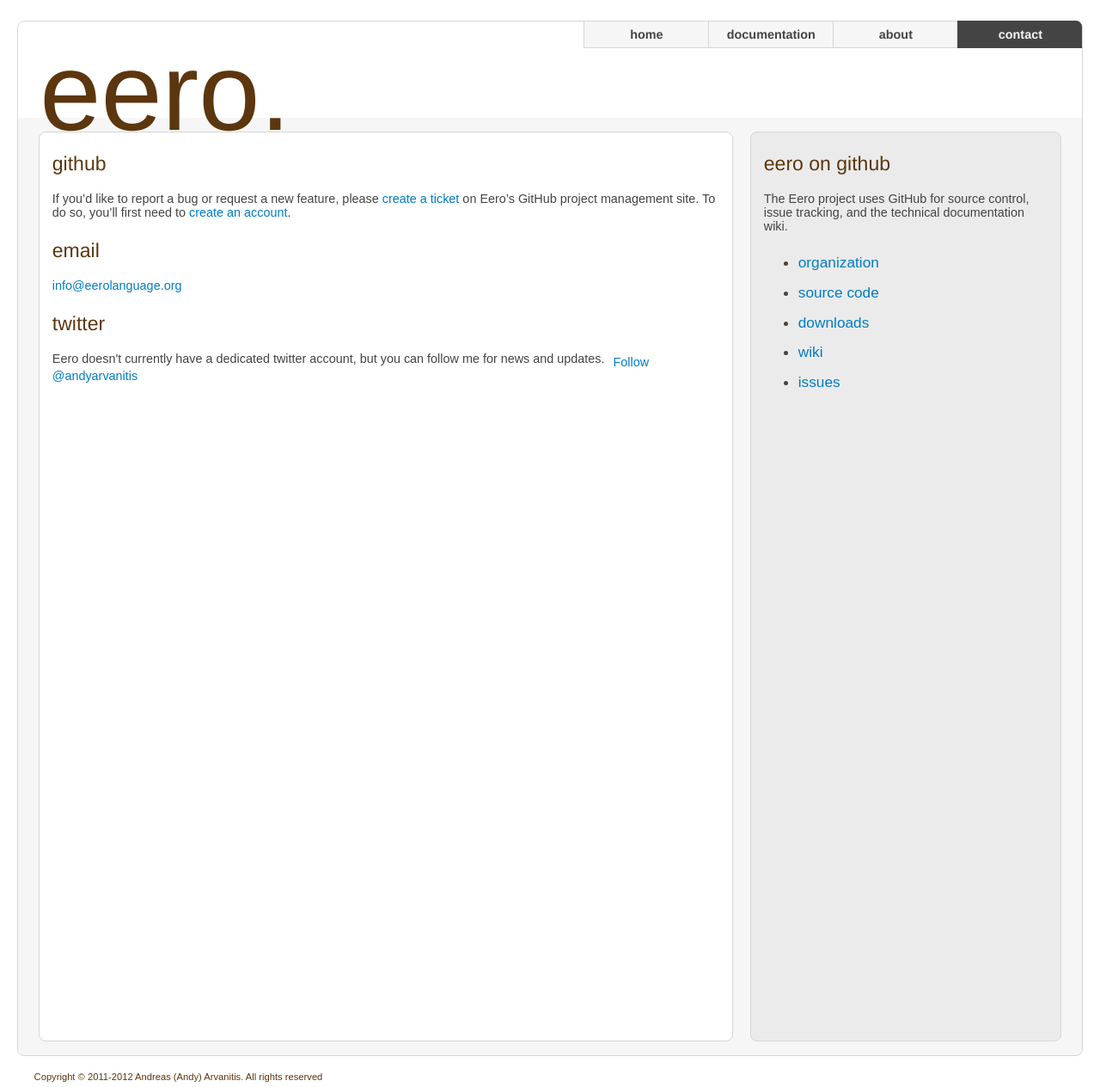
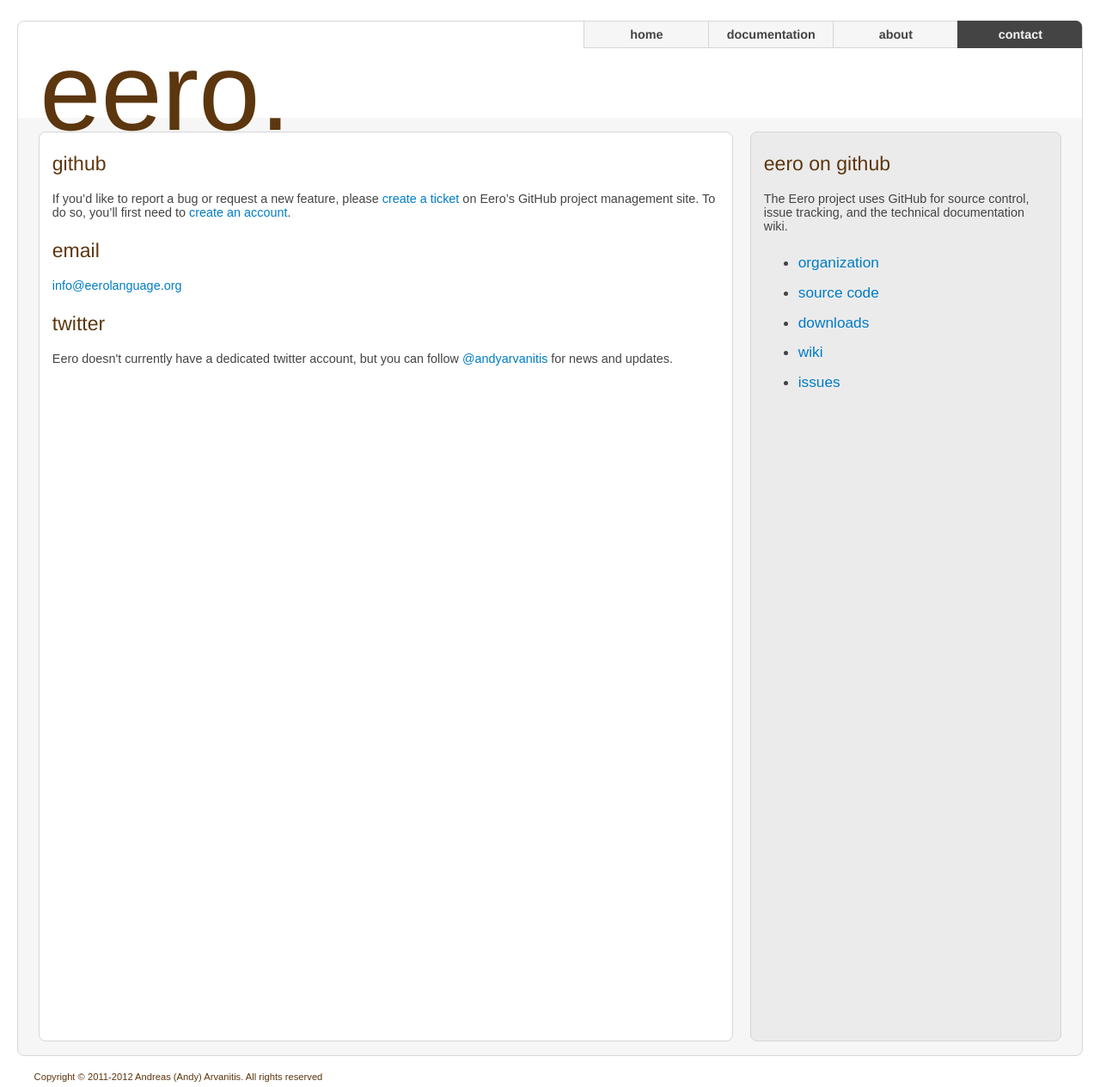
Before and after one commit to eerolanguage/eerolanguage.github.com, a Jekyll site: the page built from contact/index.html, in a window 1280 px wide. Shown: the whole page at 86% size. Built offline with Jekyll 4.4.1, drawn with Linux system fonts in a browser that asks for light colours; some web fonts are replaced; Markdown is read by kramdown in place of the engine named in the settings; comment, search, counter and statistics services are not loaded; some of the changed lines change nothing that is shown.

Commit message:
Remove javascript twitter button

```diff
--- a/contact/index.html
+++ b/contact/index.html
@@ -21,8 +21,6 @@
 
 <h2>twitter</h2>
 
-Eero doesn't currently have a dedicated twitter account, but you can follow me for
-news and updates.<span style="padding-left:10px;position:relative;top:4px"><a href="https://twitter.com/andyarvanitis" class="twitter-follow-button" data-show-count="false">Follow @andyarvanitis</a>
-<script>!function(d,s,id){var js,fjs=d.getElementsByTagName(s)[0];if(!d.getElementById(id)){js=d.createElement(s);js.id=id;js.src="//platform.twitter.com/widgets.js";fjs.parentNode.insertBefore(js,fjs);}}(document,"script","twitter-wjs");</script>
-
+Eero doesn't currently have a dedicated twitter account, but you can follow <a href="http://twitter.com/andyarvanitis">@andyarvanitis</a> for
+news and updates.
 </div>
```
